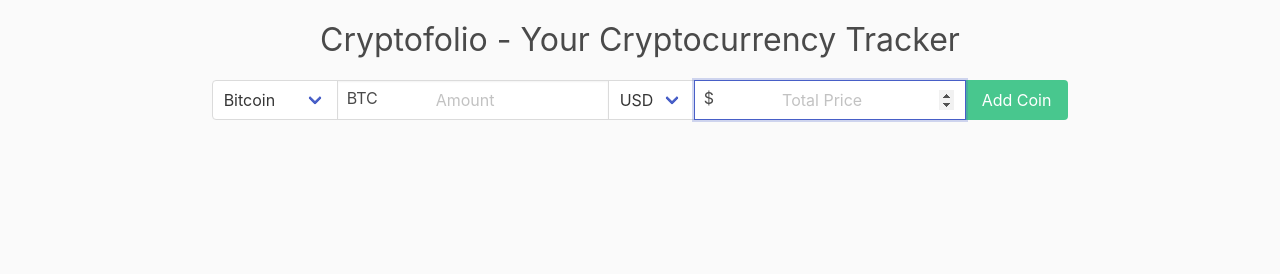
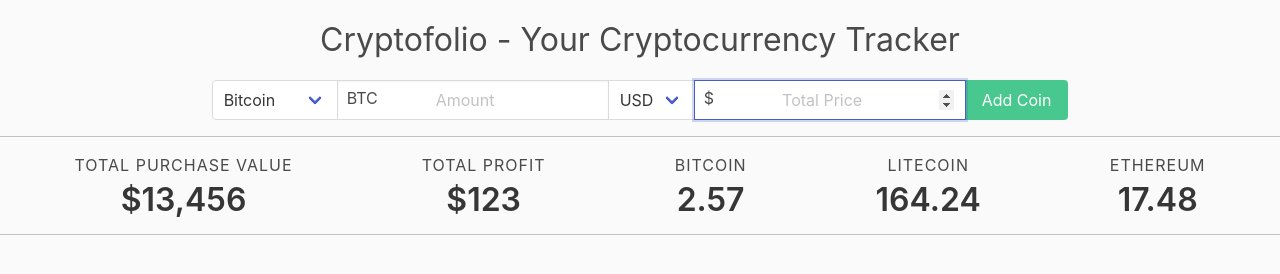
Before and after one commit to benharvie/Cryptofolio, a plain HTML site: page index.html in a window 1280 px wide. Drawn offline with nearby package versions, Linux system fonts and the light colour scheme.

Commit message:
Added stats placeholder

```diff
--- a/css/style.css
+++ b/css/style.css
@@ -18,6 +18,8 @@ h1 {
 
 #main_form {
   align-content: center;
+  padding-bottom: 1em;
+  border-bottom: 1px solid #C0C0C0;
 }
 
 #folio {
@@ -59,3 +61,8 @@ h1 {
 .heading {
   font-size: 1em;
 }
+
+#stats {
+  border-bottom: 1px solid #C0C0C0;
+  padding: 1em;
+}
--- a/index.html
+++ b/index.html
@@ -15,7 +15,6 @@
   </main>
 
   <form id="main_form">
-    <!-- <section class="crypto_section"> -->
     <div class="field has-addons has-addons-centered">
       <p class="control">
         <span class="select">
@@ -31,9 +30,7 @@
         <input id="amount" class="input has-text-centered" type="number" min="0" step="0.01" placeholder="Amount">
         <span id="crypto_unit" class="unit">BTC</span>
       </p>
-      <!-- </section> -->
 
-      <!-- <section class="global_section"> -->
       <p class="control">
         <span class="select">
           <select id="global_currency">
@@ -47,7 +44,6 @@
         <input id="total_price" class="input has-text-centered" type="number" min="0" autofocus="autofocus" placeholder="Total Price">
         <span id="global_unit" class="unit">$</span>
       </p>
-      <!-- </section> -->
 
       <p class="control">
         <button class="button is-success" type="submit">Add Coin</button>
@@ -55,6 +51,41 @@
     </div>
   </form>
 
+  <div id="stats">
+    <nav class="level is-mobile">
+      <div class="level-item has-text-centered">
+        <div>
+          <p class="heading">Total Purchase Value</p>
+          <p class="title">$13,456</p>
+        </div>
+      </div>
+      <div class="level-item has-text-centered">
+        <div>
+          <p class="heading">Total Profit</p>
+          <p class="title">$123</p>
+        </div>
+      </div>
+      <div class="level-item has-text-centered">
+        <div>
+          <p class="heading">Bitcoin</p>
+          <p class="title">2.57</p>
+        </div>
+      </div>
+      <div class="level-item has-text-centered">
+        <div>
+          <p class="heading">Litecoin</p>
+          <p class="title">164.24</p>
+        </div>
+      </div>
+      <div class="level-item has-text-centered">
+        <div>
+          <p class="heading">Ethereum</p>
+          <p class="title">17.48</p>
+        </div>
+      </div>
+    </nav>
+  </div>
+
   <div id="folio">
 
   </div>
--- a/js/app.js
+++ b/js/app.js
@@ -73,13 +73,13 @@ const handleSubmit = function() {
                        <br>
                        <p class="heading"><b>Date:</b> ${(new Date()).toString().split(' ').splice(1,3).join(' ')}
                        <br>
-                       <b>Amount: ${currencySymbol(this.global_currency.value)}</b> ${roundToTwo(this.amount.value)}
+                       <b>Amount:</b> ${roundToTwo(this.amount.value)}
                        <br>
                        <b>Purchase value:</b> ${currencySymbol(this.global_currency.value)}${roundToTwo(this.total_price.value)}
                        <br>
                        <b>Price paid/coin:</b> ${currencySymbol(this.global_currency.value)}${roundToTwo((this.total_price.value / this.amount.value))}
                        <br>
-                       <b>Value at time:</b> ${currencySymbol(this.global_currency.value)}${coinPrice}
+                       <b>Market value/coin:</b> ${currencySymbol(this.global_currency.value)}${coinPrice}
                        <br>
                        <b>Profit:</b> ${currencySymbol(this.global_currency.value)}${roundToTwo(coinPrice - (this.total_price.value / this.amount.value))}</p>
                        <br>
```
Lines whose indentation alone changed are shown as unchanged.
